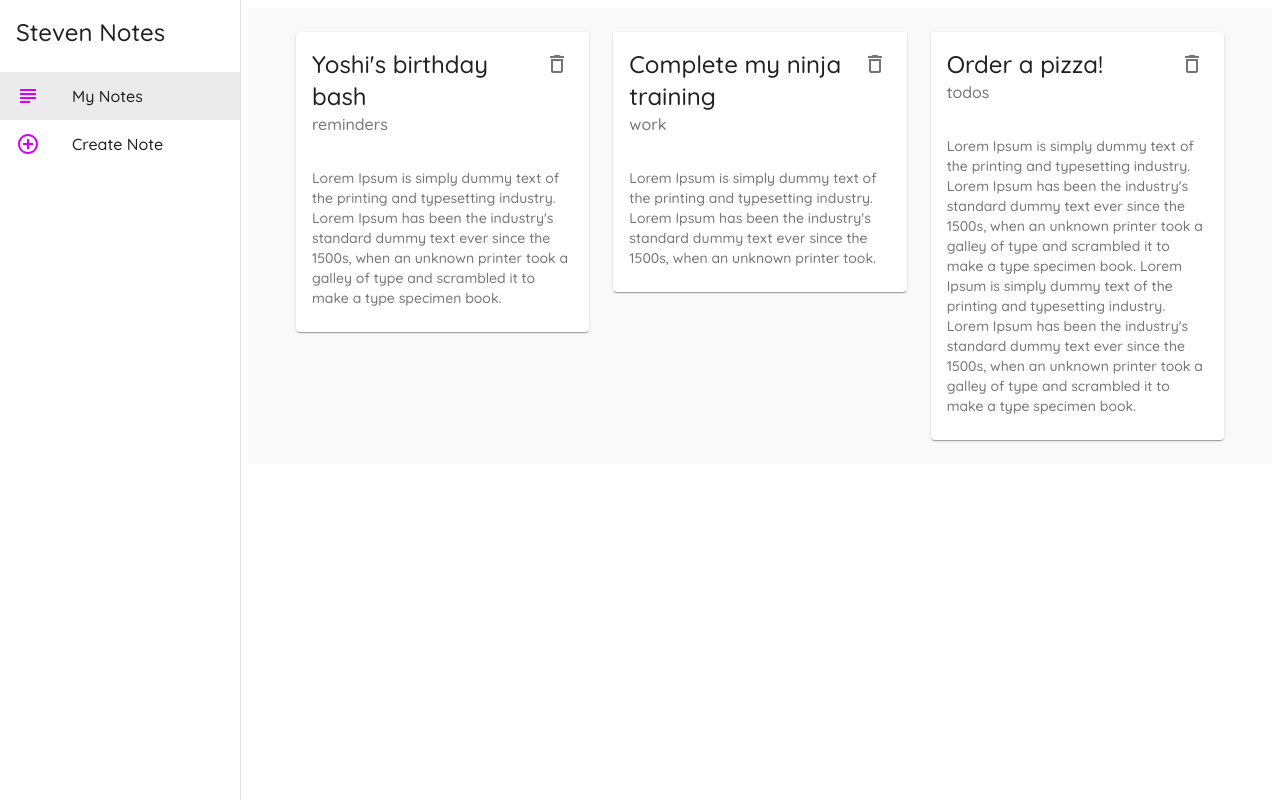
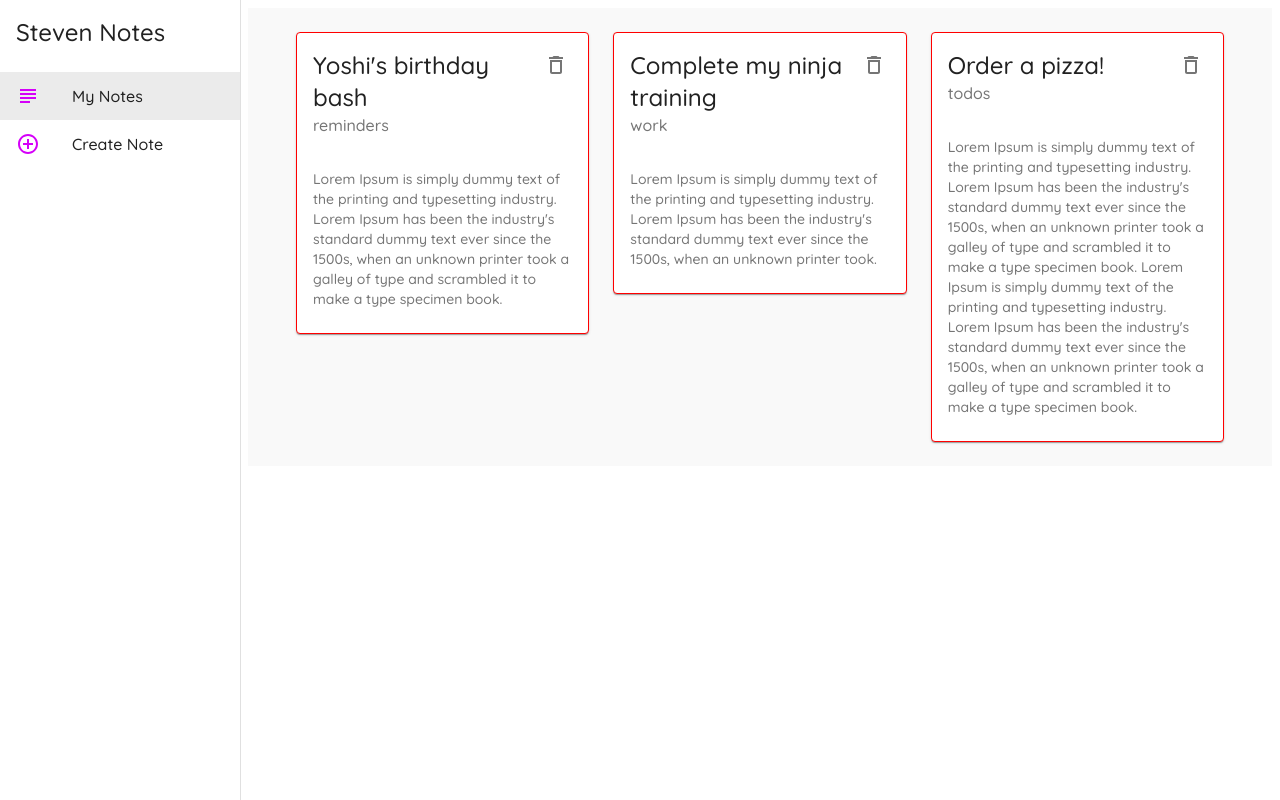
Before and after one commit to pluto123/material_ui_tutorial, a React (Create React App) app: page / in a window 1280 px wide. Built offline with nearby package versions, Linux system fonts and the light colour scheme; data requests are answered from the project's data file.

Commit message:
可以有紅色外框，缺少動態設定外框顏色

```diff
--- a/src/components/NoteCard/index.jsx
+++ b/src/components/NoteCard/index.jsx
@@ -4,14 +4,22 @@ import CardHeader from '@material-ui/core/CardHeader'
 import CardContent from '@material-ui/core/CardContent'
 import { DeleteOutlined } from '@material-ui/icons'
 import { IconButton, Typography} from '@material-ui/core'
+import { withStyles } from "@material-ui/core/styles"
 
-export default class NoteCard extends Component {
+const useStyles = () => ({
+    test: {
+        border: '1px red solid'
+    }
+})
+
+class NoteCard extends Component {
     render() {
         const {id, title, category, details} = this.props
+        const { classes } = this.props
 
         return (
             <div>
-                <Card elevation={1}>
+                <Card elevation={1} className={classes.test}>
                     <CardHeader
                         action={
                             <IconButton onClick={() => this.props.handleDelete(id)}>
@@ -31,3 +39,5 @@ export default class NoteCard extends Component {
         )
     }
 }
+
+export default withStyles(useStyles) (NoteCard)
```
